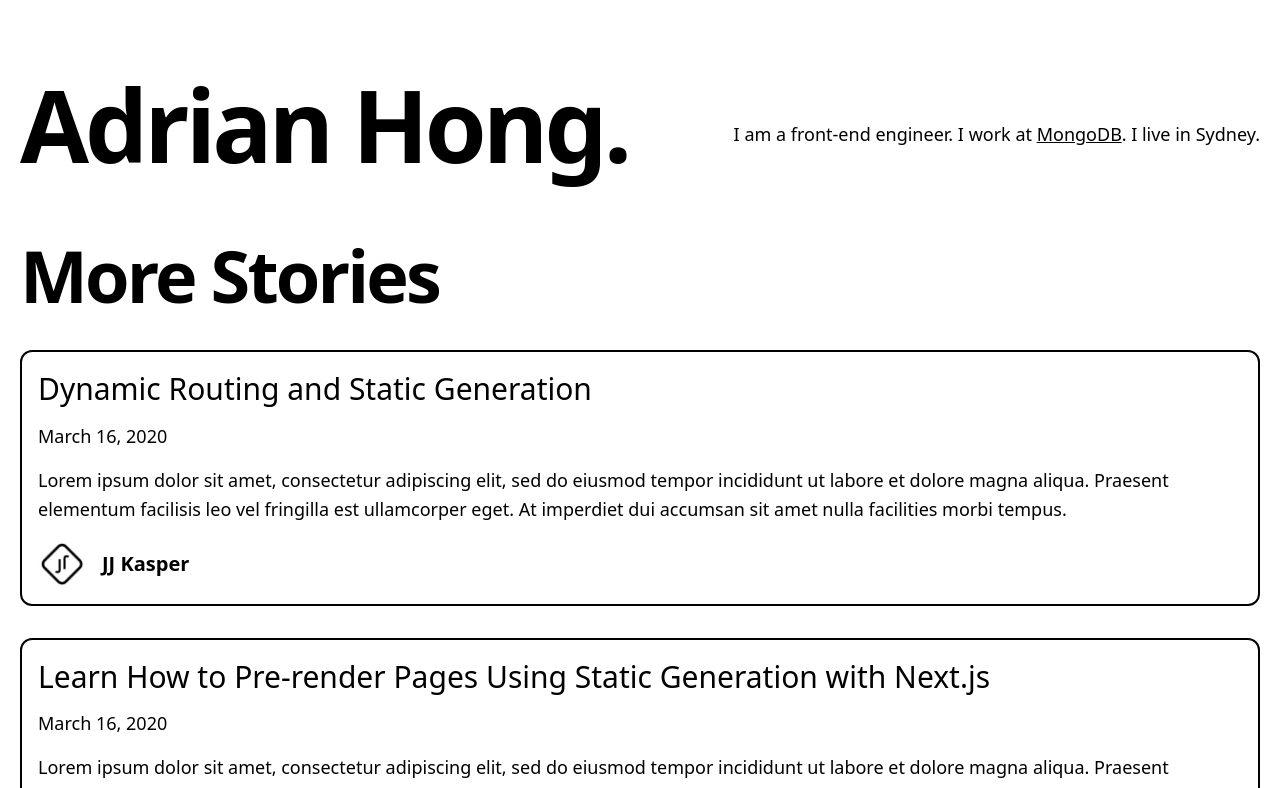
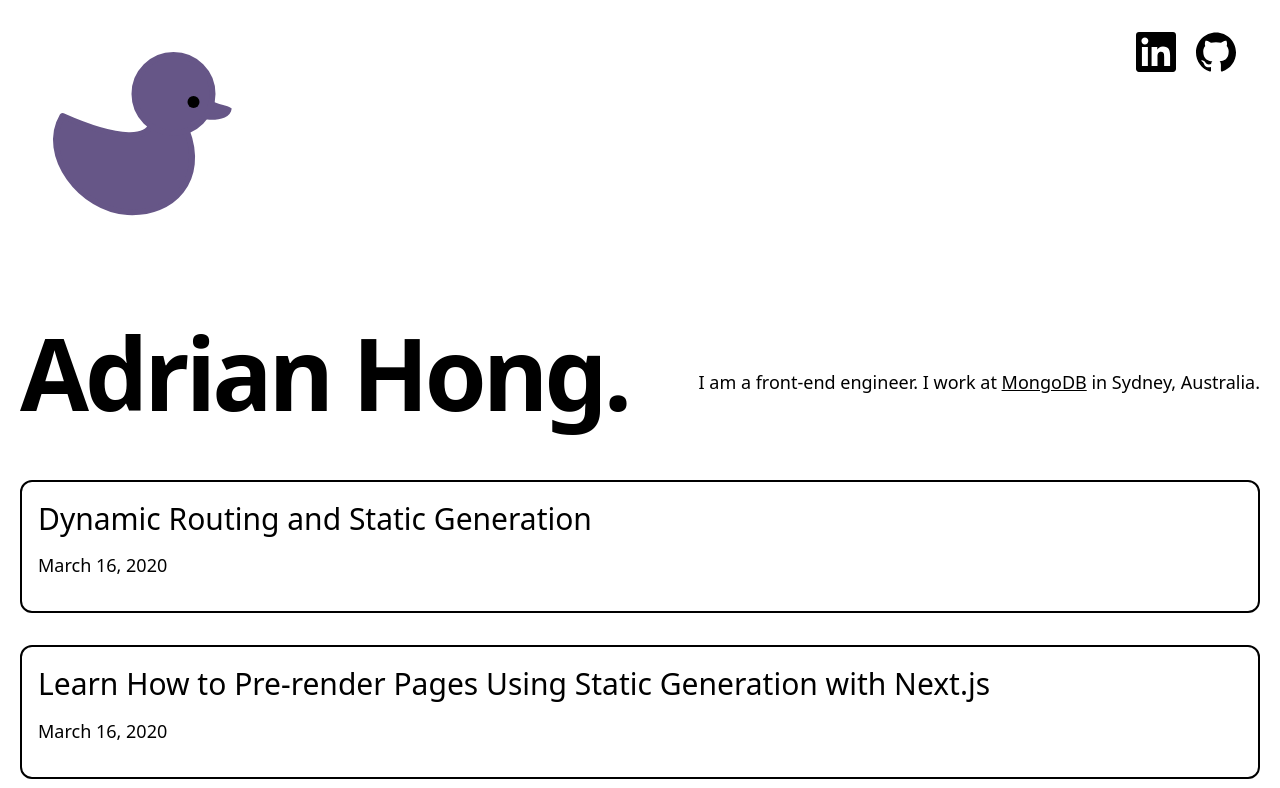
Before and after one commit to adrianhhong/adrianhhong-github.io, a Next.js app: page / in a window 1280 px wide. Shown: the top 788 px of the page. Built offline with nearby package versions, Linux system fonts and the light colour scheme.

Commit message:
feat: Removed a lot of elements

```diff
--- a/components/header.tsx
+++ b/components/header.tsx
@@ -1,14 +1,39 @@
-import Link from 'next/link'
+import Image from "next/image";
+import Link from "next/link";
+import { SiGithub, SiLinkedin } from "react-icons/si";
 
 const Header = () => {
   return (
-    <h2 className="text-2xl md:text-4xl font-bold tracking-tight md:tracking-tighter leading-tight mb-20 mt-8">
-      <Link href="/" className="hover:underline">
-        Blog
-      </Link>
-      .
-    </h2>
-  )
-}
+    <div className="flex justify-between mb-20 mt-8 mx-11">
+      <h2 className="text-2xl md:text-4xl font-bold tracking-tight md:tracking-tighter leading-tight">
+        <Link href="/" className="hover:underline">
+          <Image
+            src="/assets/coot.svg"
+            alt="Adrian Hong Logo"
+            width={200}
+            height={200}
+          />
+        </Link>
+      </h2>
+      <div className="flex gap-x-5 flex-row">
+        <a
+          href="https://www.linkedin.com/in/adrianhhong/"
+          rel="noreferrer noopener"
+          target="_blank"
+          className="align-middle"
+        >
+          <SiLinkedin size={40} />
+        </a>
+        <a
+          href="https://github.com/adrianhhong"
+          rel="noreferrer noopener"
+          target="_blank"
+        >
+          <SiGithub size={40} />
+        </a>
+      </div>
+    </div>
+  );
+};
 
-export default Header
+export default Header;
--- a/components/intro.tsx
+++ b/components/intro.tsx
@@ -11,8 +11,8 @@ const Intro = () => {
           className="underline hover:text-blue-600 duration-200 transition-colors"
         >
           MongoDB
-        </a>
-        . I live in Sydney.
+        </a>{" "}
+        in Sydney, Australia.
       </h4>
     </section>
   );
--- a/components/layout.tsx
+++ b/components/layout.tsx
@@ -3,6 +3,7 @@ import Alert from "./alert";
 import Footer from "./footer";
 import Meta from "./meta";
 import { WEBSITE_TITLE } from "../lib/constants";
+import Header from "./header";
 
 type Props = {
   preview?: boolean;
@@ -17,9 +18,10 @@ const Layout = ({ preview, children }: Props) => {
         <title>{WEBSITE_TITLE}</title>
       </Head>
       <div className="min-h-screen">
+        <Header />
         <main>{children}</main>
       </div>
-      <Footer />
+      {/* <Footer /> */}
     </>
   );
 };
--- a/components/more-stories.tsx
+++ b/components/more-stories.tsx
@@ -9,7 +9,7 @@ const MoreStories = ({ posts }: Props) => {
   return (
     <section>
       <h2 className="mb-8 text-5xl md:text-7xl font-bold tracking-tighter leading-tight">
-        More Stories
+        {/* More Stories */}
       </h2>
       <div className="grid grid-cols-1 md:gap-x-16 lg:gap-x-32 gap-y-8 md:gap-y-8 mb-32">
         {posts.map((post) => (
--- a/components/post-header.tsx
+++ b/components/post-header.tsx
@@ -1,36 +1,36 @@
-import Avatar from './avatar'
-import DateFormatter from './date-formatter'
-import CoverImage from './cover-image'
-import PostTitle from './post-title'
-import type Author from '../interfaces/author'
+import Avatar from "./avatar";
+import DateFormatter from "./date-formatter";
+import CoverImage from "./cover-image";
+import PostTitle from "./post-title";
+import type Author from "../interfaces/author";
 
 type Props = {
-  title: string
-  coverImage: string
-  date: string
-  author: Author
-}
+  title: string;
+  coverImage: string;
+  date: string;
+  author: Author;
+};
 
 const PostHeader = ({ title, coverImage, date, author }: Props) => {
   return (
     <>
       <PostTitle>{title}</PostTitle>
-      <div className="hidden md:block md:mb-12">
+      {/* <div className="hidden md:block md:mb-12">
         <Avatar name={author.name} picture={author.picture} />
-      </div>
-      <div className="mb-8 md:mb-16 sm:mx-0">
+      </div> */}
+      {/* <div className="mb-8 md:mb-16 sm:mx-0">
         <CoverImage title={title} src={coverImage} />
-      </div>
+      </div> */}
       <div className="max-w-2xl mx-auto">
-        <div className="block md:hidden mb-6">
+        {/* <div className="block md:hidden mb-6">
           <Avatar name={author.name} picture={author.picture} />
-        </div>
+        </div> */}
         <div className="mb-6 text-lg">
           <DateFormatter dateString={date} />
         </div>
       </div>
     </>
-  )
-}
+  );
+};
 
-export default PostHeader
+export default PostHeader;
--- a/components/post-preview.tsx
+++ b/components/post-preview.tsx
@@ -25,7 +25,7 @@ const PostPreview = ({
     <Link
       as={`/posts/${slug}`}
       href="/posts/[slug]"
-      className="border-2 rounded-xl border-black hover:bg-blue-300"
+      className="border-2 rounded-xl border-black transition ease-in-out hover:-translate-y-1 hover:scale-105 hover:bg-blue-300 hover:duration-150"
     >
       <div className="p-4">
         {/* <div className="mb-5">
@@ -35,8 +35,8 @@ const PostPreview = ({
         <div className="text-lg mb-4">
           <DateFormatter dateString={date} />
         </div>
-        <p className="text-lg leading-relaxed mb-4">{excerpt}</p>
-        <Avatar name={author.name} picture={author.picture} />
+        {/* <p className="text-lg leading-relaxed mb-4">{excerpt}</p> */}
+        {/* <Avatar name={author.name} picture={author.picture} /> */}
       </div>
     </Link>
   );
--- a/package.json
+++ b/package.json
@@ -13,6 +13,7 @@
     "next": "latest",
     "react": "^18.2.0",
     "react-dom": "^18.2.0",
+    "react-icons": "^4.8.0",
     "remark": "^14.0.2",
     "remark-html": "^15.0.1",
     "typescript": "^4.7.4"
--- a/pages/posts/[slug].tsx
+++ b/pages/posts/[slug].tsx
@@ -24,7 +24,7 @@ export default function Post({ post, morePosts, preview }: Props) {
   return (
     <Layout preview={preview}>
       <Container>
-        <Header />
+        {/* <Header /> */}
         {router.isFallback ? (
           <PostTitle>Loading…</PostTitle>
         ) : (
```
Also changed, not shown: public/assets/coot.svg (added), 1 other file (tests, documents, lock files or other folders).
